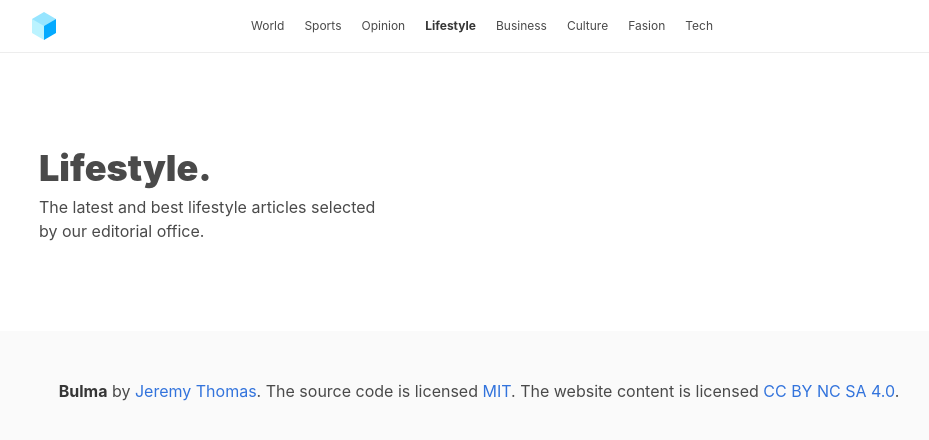
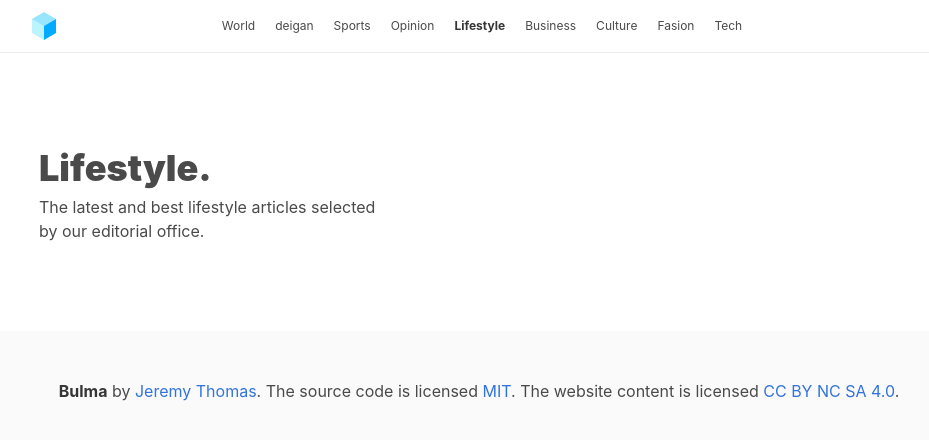
Before and after one commit to deiganM/javascript-assignment-1, a plain HTML site: page js-assignment1/code/index.html in a window 1280 px wide. Shown: the whole page, without its empty margins (161-1090 px from the left). Drawn offline with nearby package versions, Linux system fonts and the light colour scheme.

Commit message:
added test change

```diff
--- a/js-assignment1/code/index.html
+++ b/js-assignment1/code/index.html
@@ -12,6 +12,7 @@
             <div class="logo"></div>
             <ul>
                 <li>World</li>
+                <li>deigan</li>
                 <li>Sports</li>
                 <li>Opinion</li>
                 <li><strong>Lifestyle</strong></li>
```
